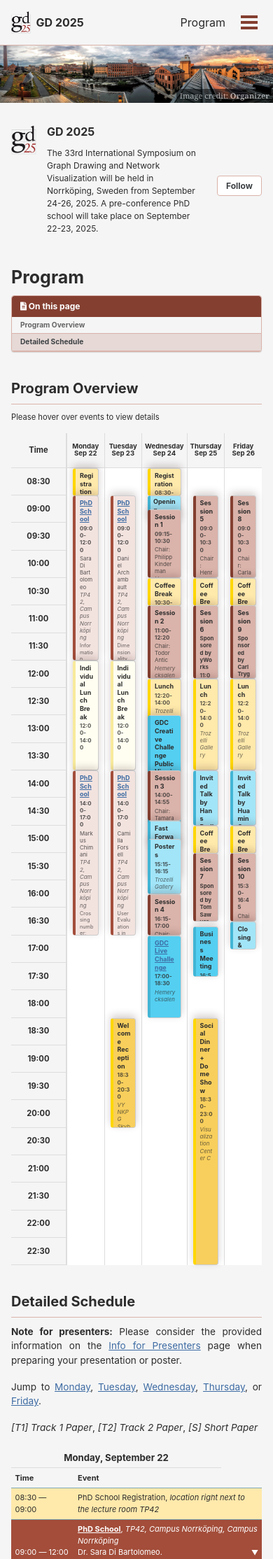
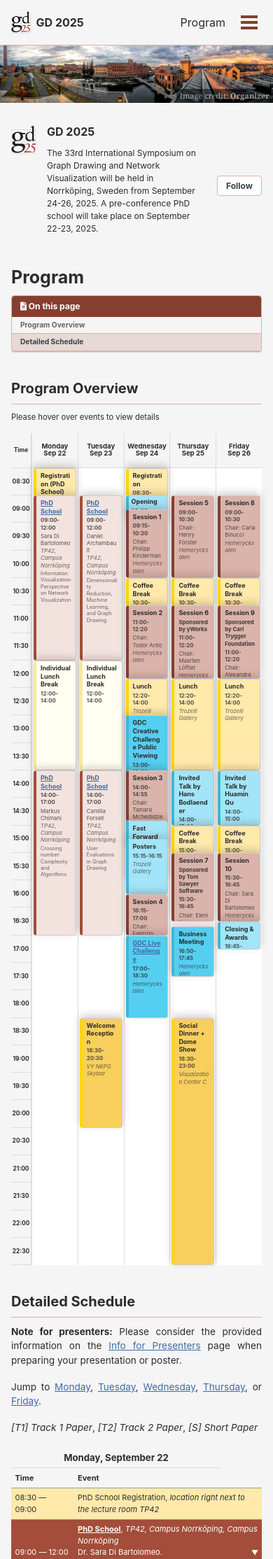
Before and after one commit to graphdrawing/gd2025, a Jekyll site: the page built from pages/program.md, in a window 390 px wide. Shown: the top 2228 px of the page at 70% size. Built offline with Jekyll 4.4.1, drawn with Linux system fonts in a browser that asks for light colours; cached includes are drawn as plain includes; some of the changed lines change nothing that is shown.

Commit message:
style only for mobile for program overview

```diff
--- a/pages/program.md
+++ b/pages/program.md
@@ -244,6 +244,13 @@ position: sticky;
   flex-shrink: 0;
 }
 
+@media (max-width: 768px) {
+  .time-axis {
+    width: 30px;
+    font-size: 0.75em;
+  }
+}
+
 .time-slot {
   text-align: center;
   padding: 4px;
@@ -305,6 +312,13 @@ position: sticky;
   transition: all 0.3s ease;
   z-index: 1;
   word-wrap: break-word;
+}
+
+@media (max-width: 768px) {
+  .event-block {
+    margin: 0 2px;
+    width: calc(100% - 4px);
+  }
 }
 
 .event-block:hover {
```
Also changed, not shown: 1 other file.
